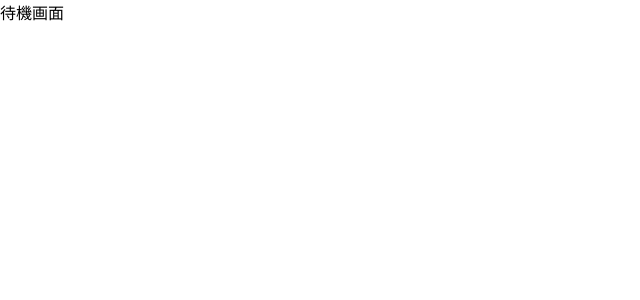
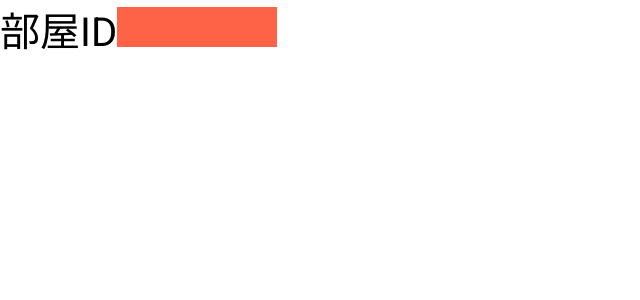
Before and after one commit to NIT-Anan-Procon/procon32_Lets_AIdea_react, a React (Vite) app: page /waiting in a window 1280 px wide. Shown: the top 300 px of the page, without its empty margins (0-640 px from the left). Built offline with nearby package versions, Linux system fonts and the light colour scheme.

Commit message:
コピーボタンの追加

```diff
--- a/src/home/css/waiting.css
+++ b/src/home/css/waiting.css
@@ -1,3 +1,16 @@
-{
+#waiting {
   /* 待機画面 */
 }
+
+text {
+  font-size: 5vh;
+}
+
+#copyButton {
+  background-color: #ff6347;
+  border: none;
+  color: #fff;
+  font-size: 3vh;
+  height: 5vh;
+  width: 20vh;
+}
--- a/src/home/waiting.jsx
+++ b/src/home/waiting.jsx
@@ -4,5 +4,14 @@ import "./css/waiting.css";
 import axios from "axios";
 
 export default function waiting() {
-  return <div>待機画面</div>;
+  const copyText = () => {
+    navigator.clipboard.writeText("copy");
+  };
+
+  return (
+    <div id="waiting">
+      <text>部屋ID</text>
+      <button id="copyButton" onClick={copyText} value="コピー" />
+    </div>
+  );
 }
```
